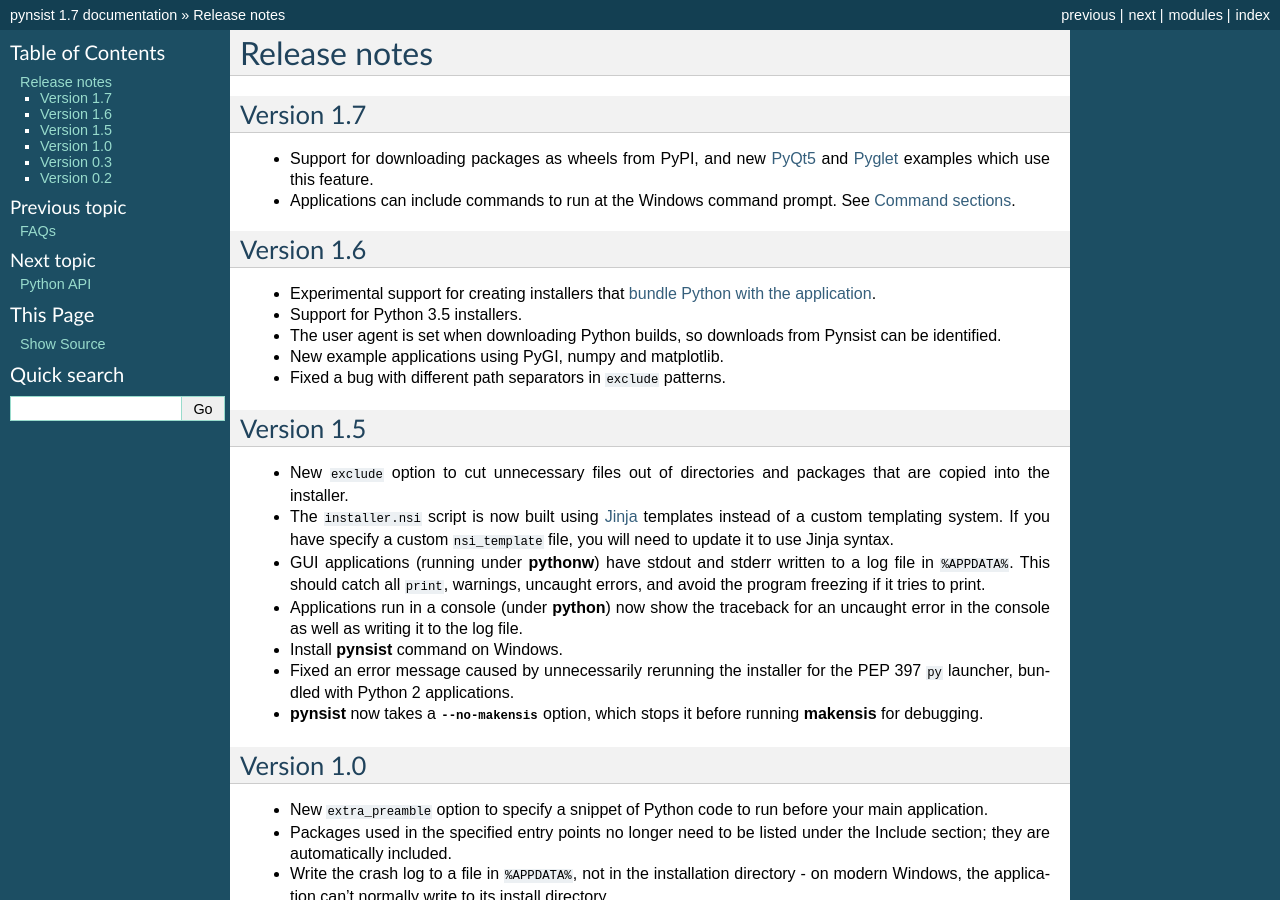
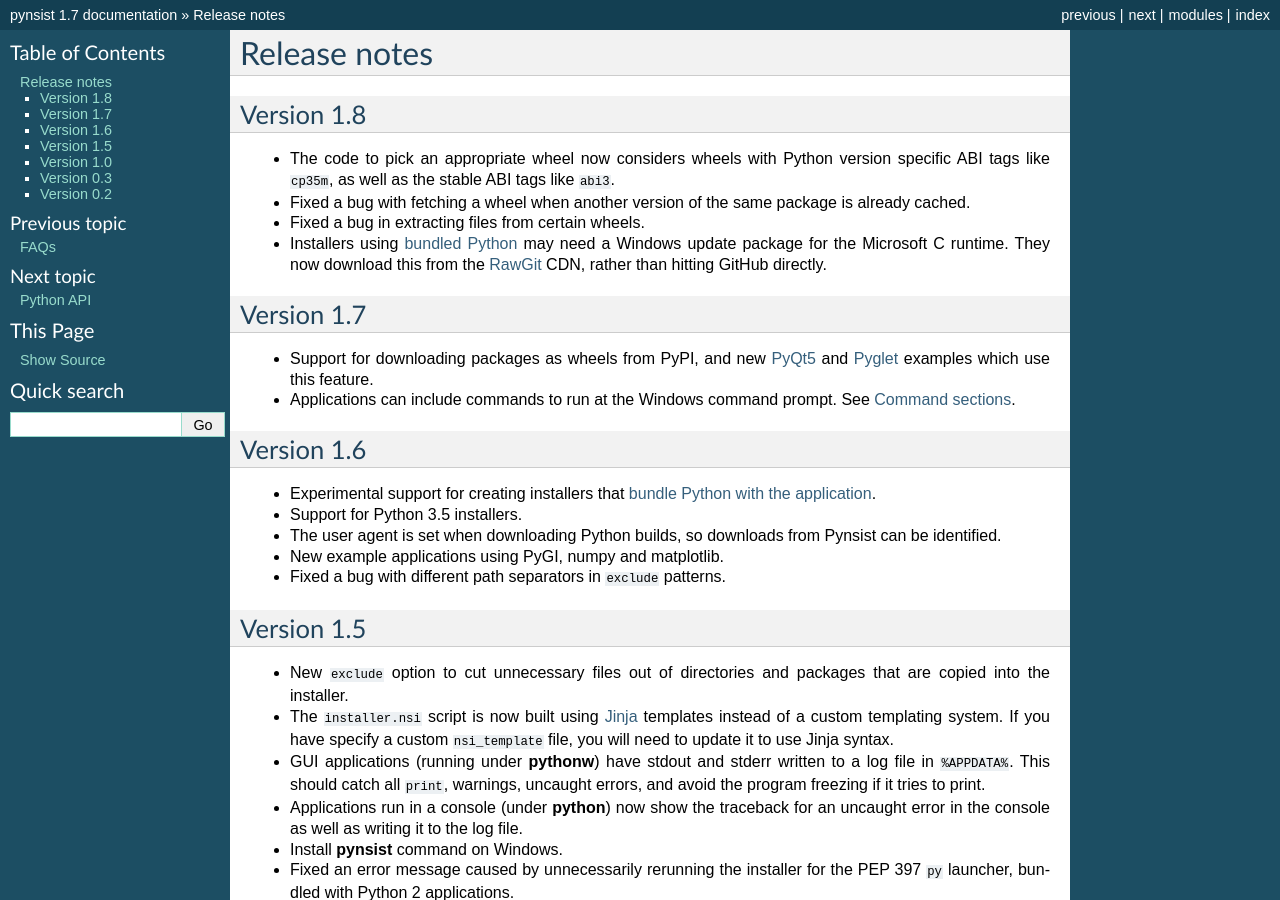
Before and after one commit to takluyver/pynsist, a Sphinx documentation site: the page built from doc/releasenotes.rst, in a window 1280 px wide and 900 px high. Built offline with Sphinx 7.4.7, drawn with Linux system fonts in a browser that asks for light colours.

Commit message:
Start writing release notes for 1.8

```diff
--- a/doc/releasenotes.rst
+++ b/doc/releasenotes.rst
@@ -1,5 +1,17 @@
 Release notes
 =============
+
+Version 1.8
+-----------
+
+* The code to pick an appropriate wheel now considers wheels with Python version
+  specific ABI tags like ``cp35m``, as well as the stable ABI tags like ``abi3``.
+* Fixed a bug with fetching a wheel when another version of the same package
+  is already cached.
+* Fixed a bug in extracting files from certain wheels.
+* Installers using :ref:`bundled Python <python_bundled>` may need a Windows
+  update package for the Microsoft C runtime. They now download this from the
+  `RawGit <https://rawgit.com/>`__ CDN, rather than hitting GitHub directly.
 
 Version 1.7
 -----------
```
